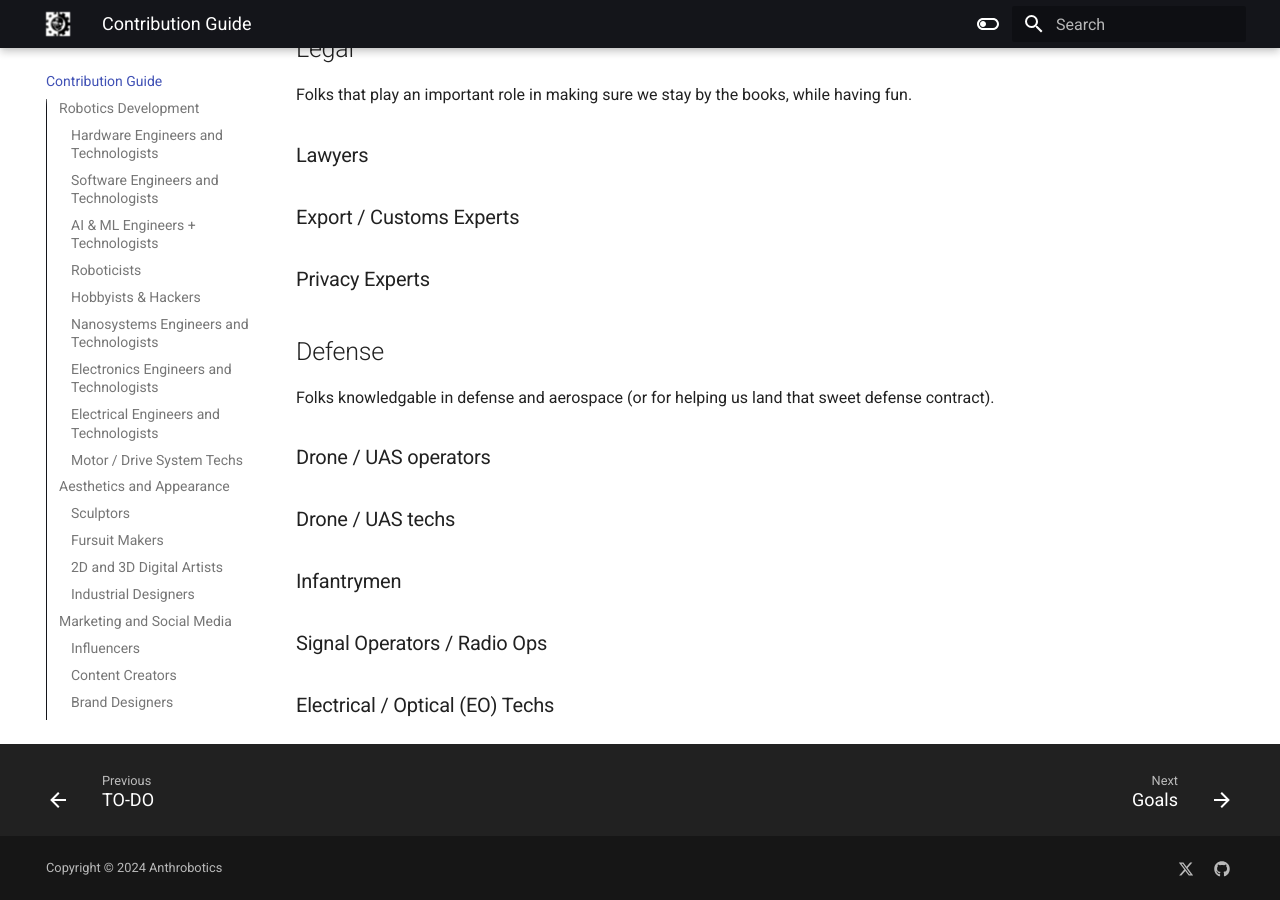
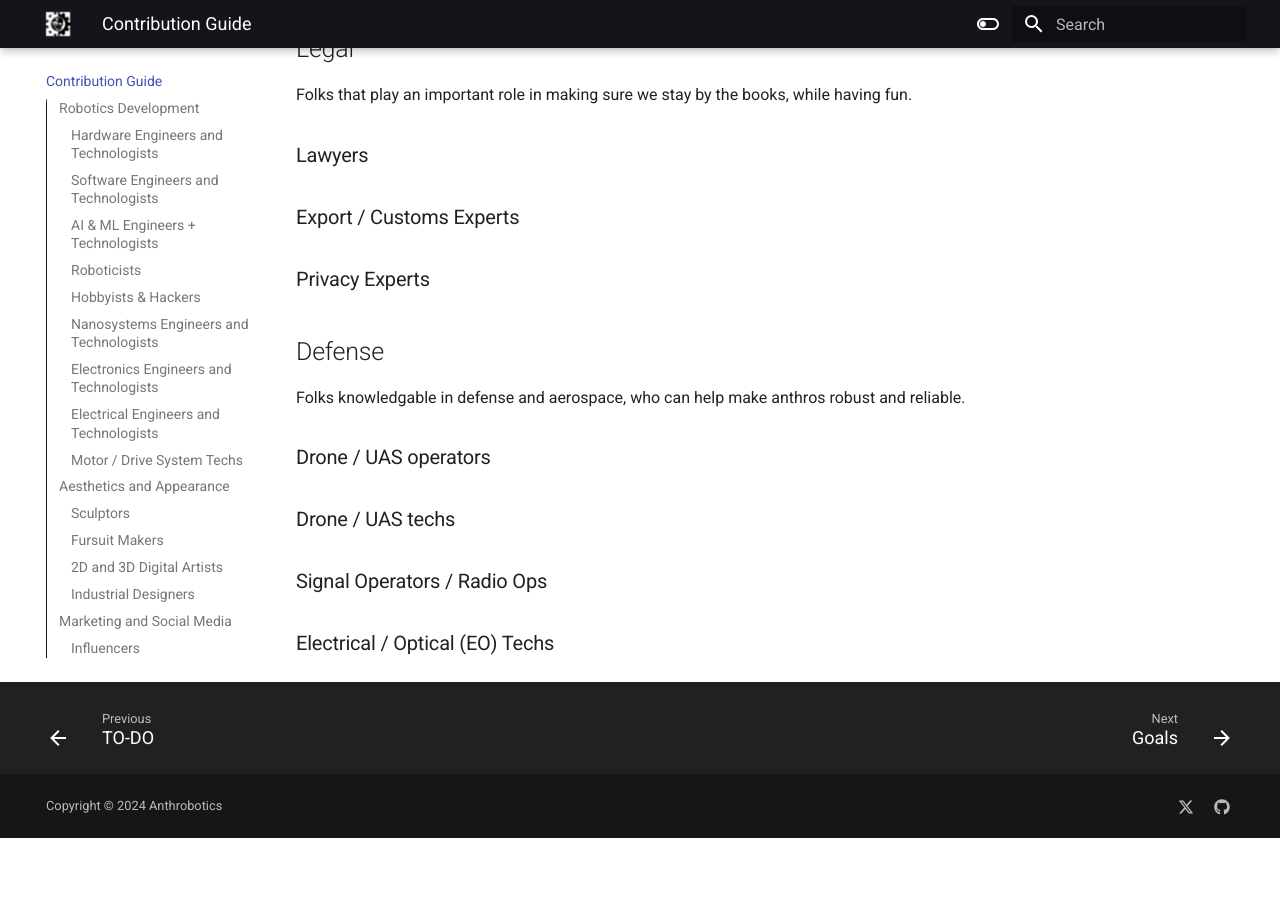
Before and after one commit to Anthrobotics/anthro-docs, an MkDocs documentation site: the page built from docs/contribution-guide.md, in a window 1280 px wide and 900 px high, scrolled down 3965 px. Built offline with MkDocs 1.6.1 and Material for MkDocs 9.7.7, drawn with Linux system fonts in a browser that asks for light colours; after the commit the page ends 4803 px from its top, so only the background shows below that.

Commit message:
Update contribution-guide.md

```diff
--- a/docs/contribution-guide.md
+++ b/docs/contribution-guide.md
@@ -171,14 +171,12 @@
 
 ## Defense
 
-Folks knowledgable in defense and aerospace (or for helping us land that sweet defense contract).
+Folks knowledgable in defense and aerospace, who can help make anthros robust and reliable.
 
 ### Drone / UAS operators
 
 ### Drone / UAS techs
 
-### Infantrymen
-
 ### Signal Operators / Radio Ops
 
 ### Electrical / Optical (EO) Techs
```
